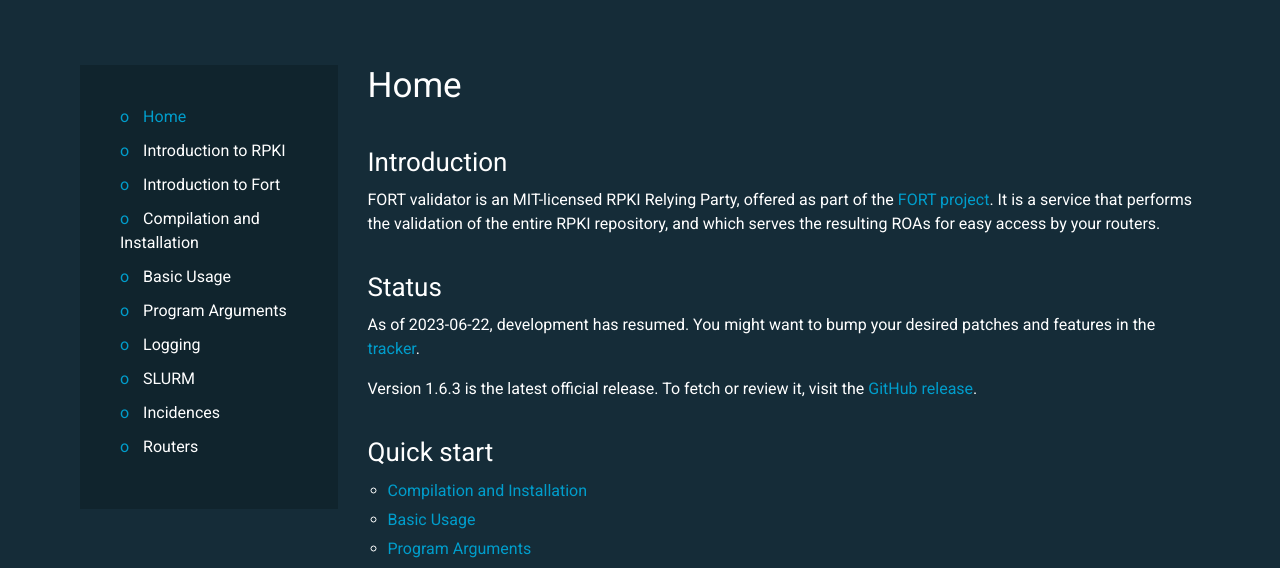
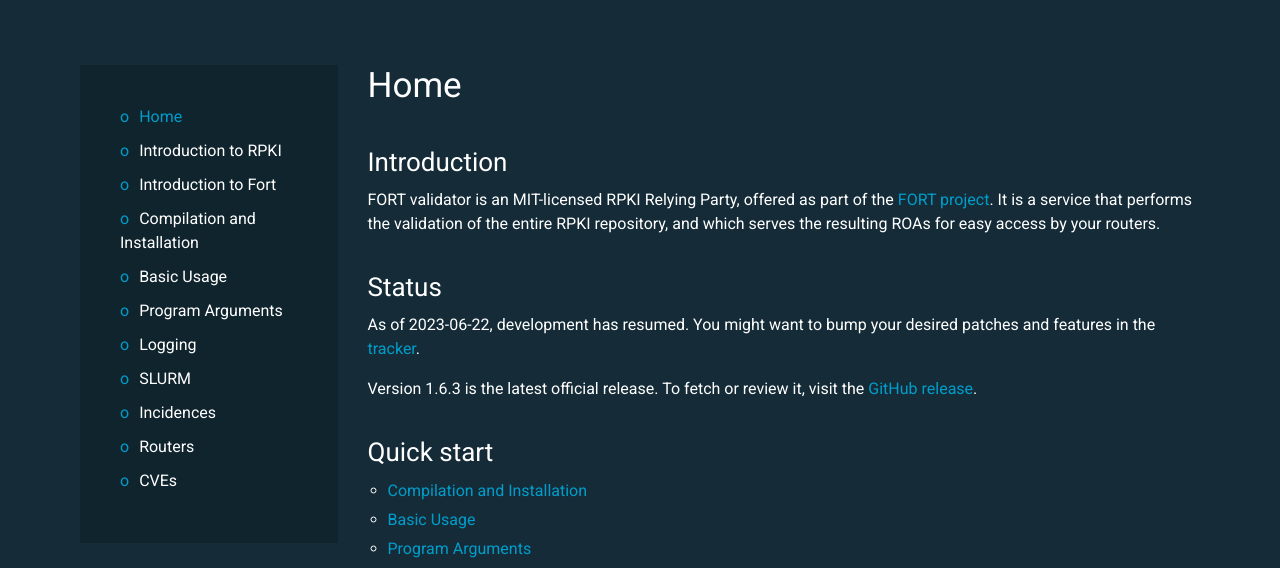
Before and after one commit to NICMx/FORT-validator, a Jekyll site: the page built from docs/index.md, in a window 1280 px wide. Shown: the part 135-703 px from the top of the page. Built offline with Jekyll 4.4.1, drawn with Linux system fonts in a browser that asks for light colours.

Commit message:
Add CVE "reference" sketch

```diff
--- a/docs/_layouts/default.html
+++ b/docs/_layouts/default.html
@@ -36,9 +36,7 @@
 				<div class="navigation">
 					<nav class="site-nav">
 						<ul>
-							<li>
-								<a class="active-item" href="./index.html">FORT Validator</a>
-							</li>
+							<li><a class="active-item" href="./index.html">FORT Validator</a></li>
 						</ul>
 					</nav>
 
@@ -54,36 +52,17 @@
 			<div class="col-lg-3">
 				<aside class="site-aside">
 					<ul class="list-bullet">
-						<li>
-							<a class="item-menu{% if page.url == '/' or page.url == '/index.html' %} active{% endif %}" href="index.html">Home</a>
-						</li>
-						<li>
-							<a class="item-menu{% if page.url == '/intro-rpki.html' %} active{% endif %}" href="intro-rpki.html">Introduction to RPKI</a>
-						</li>
-						<li>
-							<a class="item-menu{% if page.url == '/intro-fort.html' %} active{% endif %}" href="intro-fort.html">Introduction to Fort</a>
-						</li>
-						<li>
-							<a class="item-menu{% if page.url == '/installation.html' %} active{% endif %}" href="installation.html">Compilation and Installation</a>
-						</li>
-						<li>
-							<a class="item-menu{% if page.url == '/run.html' %} active{% endif %}" href="run.html">Basic Usage</a>
-						</li>
-						<li>
-							<a class="item-menu{% if page.url == '/usage.html' %} active{% endif %}" href="usage.html">Program Arguments</a>
-						</li>
-						<li>
-							<a class="item-menu{% if page.url == '/logging.html' %} active{% endif %}" href="logging.html">Logging</a>
-						</li>
-						<li>
-							<a class="item-menu{% if page.url == '/slurm.html' %} active{% endif %}" href="slurm.html">SLURM</a>
-						</li>
-						<li>
-							<a class="item-menu{% if page.url == '/incidence.html' %} active{% endif %}" href="incidence.html">Incidences</a>
-						</li>
-						<li>
-							<a class="item-menu{% if page.url == '/routers.html' %} active{% endif %}" href="routers.html">Routers</a>
-						</li>
+						<li><a class="item-menu{% if page.url == '/' or page.url == '/index.html' %} active{% endif %}" href="index.html">Home</a></li>
+						<li><a class="item-menu{% if page.url == '/intro-rpki.html' %} active{% endif %}" href="intro-rpki.html">Introduction to RPKI</a></li>
+						<li><a class="item-menu{% if page.url == '/intro-fort.html' %} active{% endif %}" href="intro-fort.html">Introduction to Fort</a></li>
+						<li><a class="item-menu{% if page.url == '/installation.html' %} active{% endif %}" href="installation.html">Compilation and Installation</a></li>
+						<li><a class="item-menu{% if page.url == '/run.html' %} active{% endif %}" href="run.html">Basic Usage</a></li>
+						<li><a class="item-menu{% if page.url == '/usage.html' %} active{% endif %}" href="usage.html">Program Arguments</a></li>
+						<li><a class="item-menu{% if page.url == '/logging.html' %} active{% endif %}" href="logging.html">Logging</a></li>
+						<li><a class="item-menu{% if page.url == '/slurm.html' %} active{% endif %}" href="slurm.html">SLURM</a></li>
+						<li><a class="item-menu{% if page.url == '/incidence.html' %} active{% endif %}" href="incidence.html">Incidences</a></li>
+						<li><a class="item-menu{% if page.url == '/routers.html' %} active{% endif %}" href="routers.html">Routers</a></li>
+						<li><a class="item-menu{% if page.url == '/CVE.html' %} active{% endif %}" href="CVE.html">CVEs</a></li>
 					</ul>
 				</aside>
 			</div>
```
Also changed, not shown: docs/CVE.md (added, +61 -0 lines).
